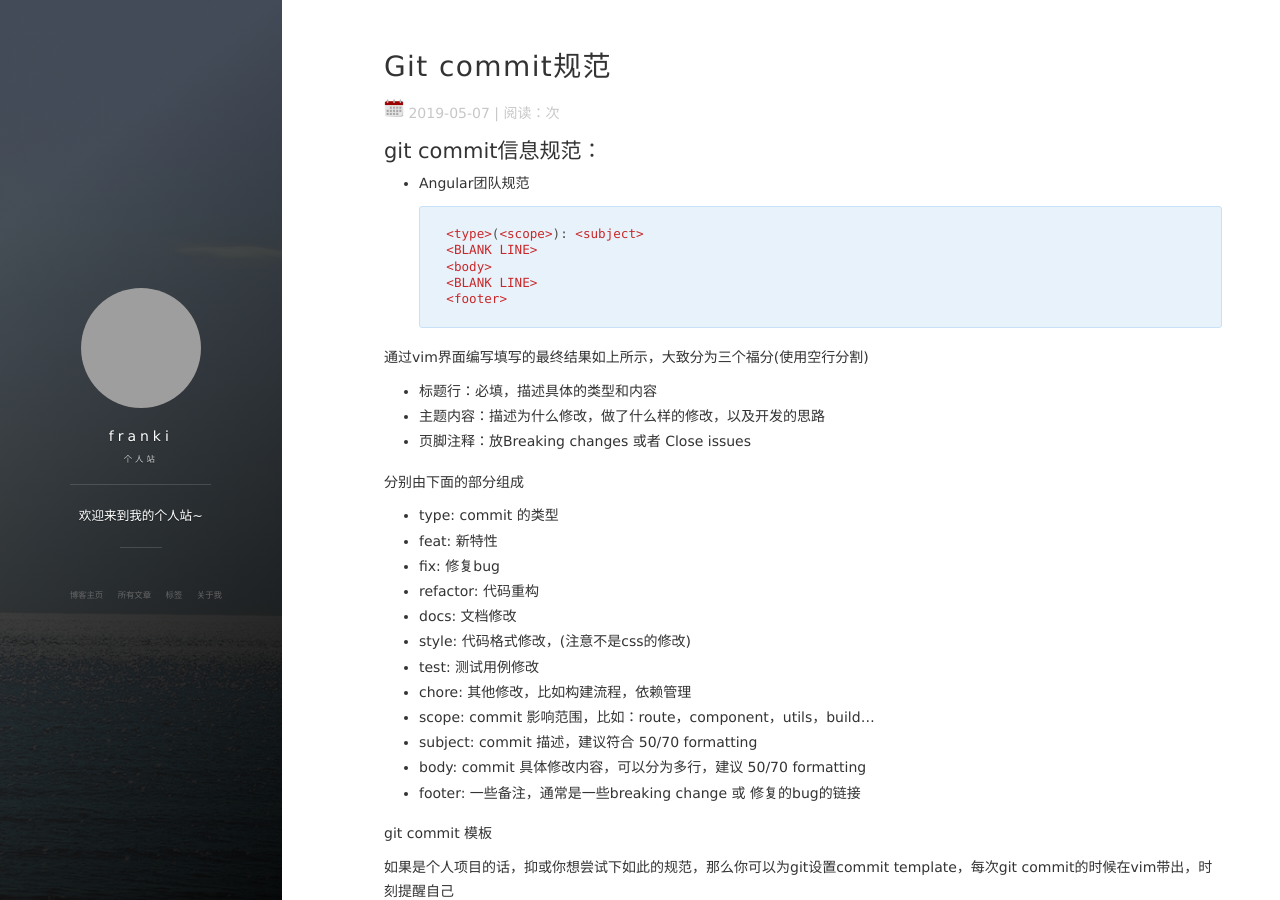
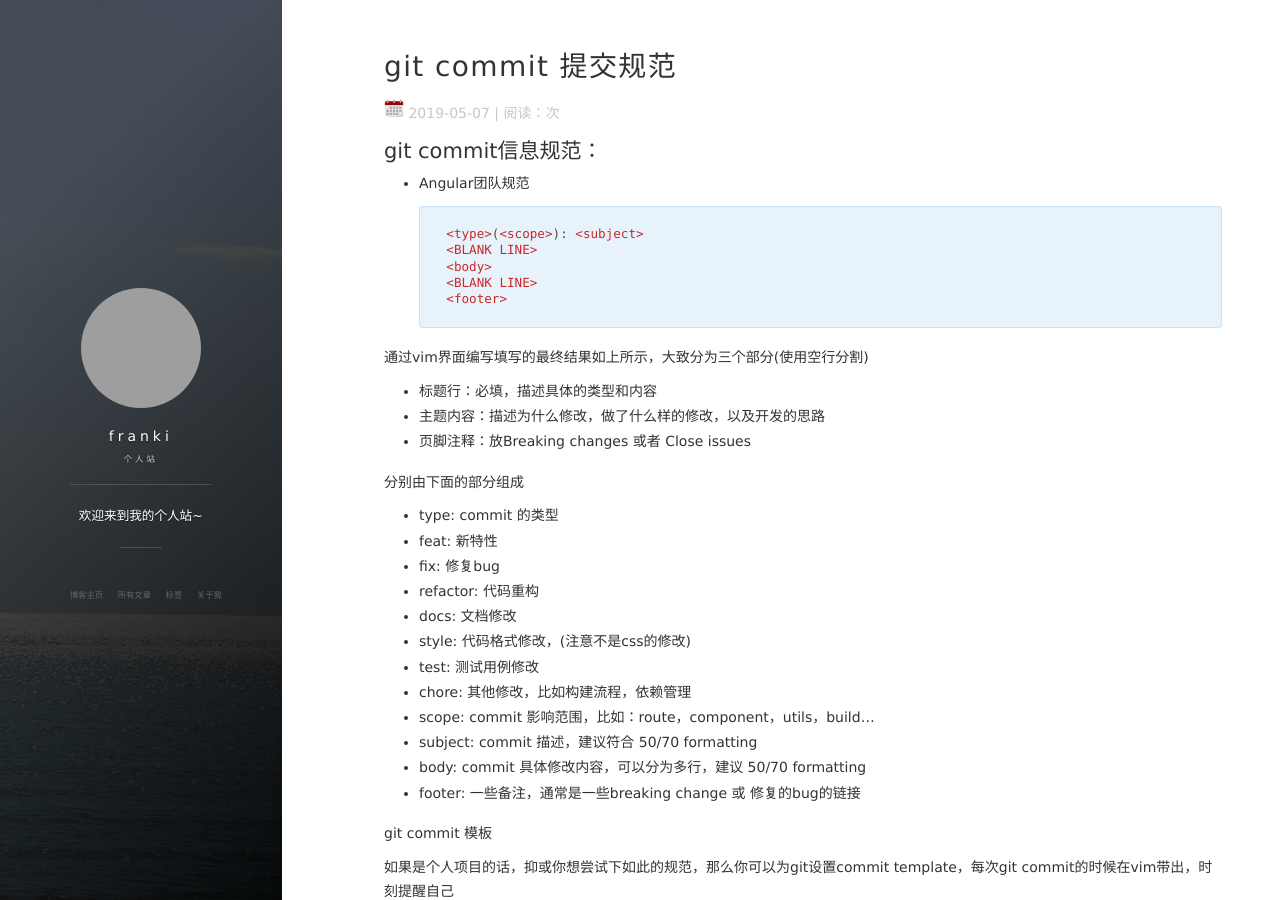
Before and after one commit to NikFranki/NikFranki.github.io, a Jekyll site: the page built from _posts/2019-05-07-git commit规范.md, in a window 1280 px wide and 900 px high. Built offline with Jekyll 4.4.1, drawn with Linux system fonts in a browser that asks for light colours; nearby versions of some CDN libraries; our own code applies the rules of GitHub Pages for plain Markdown files; comment, search, counter and statistics services are not loaded; grey boxes are pictures that could not be loaded.

Commit message:
feat: 修改 git commit 文章

```diff
--- a/_posts/2019-05-07-git commit规范.md
+++ b/_posts/2019-05-07-git commit规范.md
@@ -1,3 +1,10 @@
+---
+layout: post
+title: "git commit 提交规范"
+date: 2019-05-07
+tag: git
+---
+
 ## git commit信息规范：
 
 
@@ -14,7 +21,7 @@
 
 
 
-通过vim界面编写填写的最终结果如上所示，大致分为三个福分(使用空行分割)
+通过vim界面编写填写的最终结果如上所示，大致分为三个部分(使用空行分割)
 
 - 标题行：必填，描述具体的类型和内容
 - 主题内容：描述为什么修改，做了什么样的修改，以及开发的思路
```
